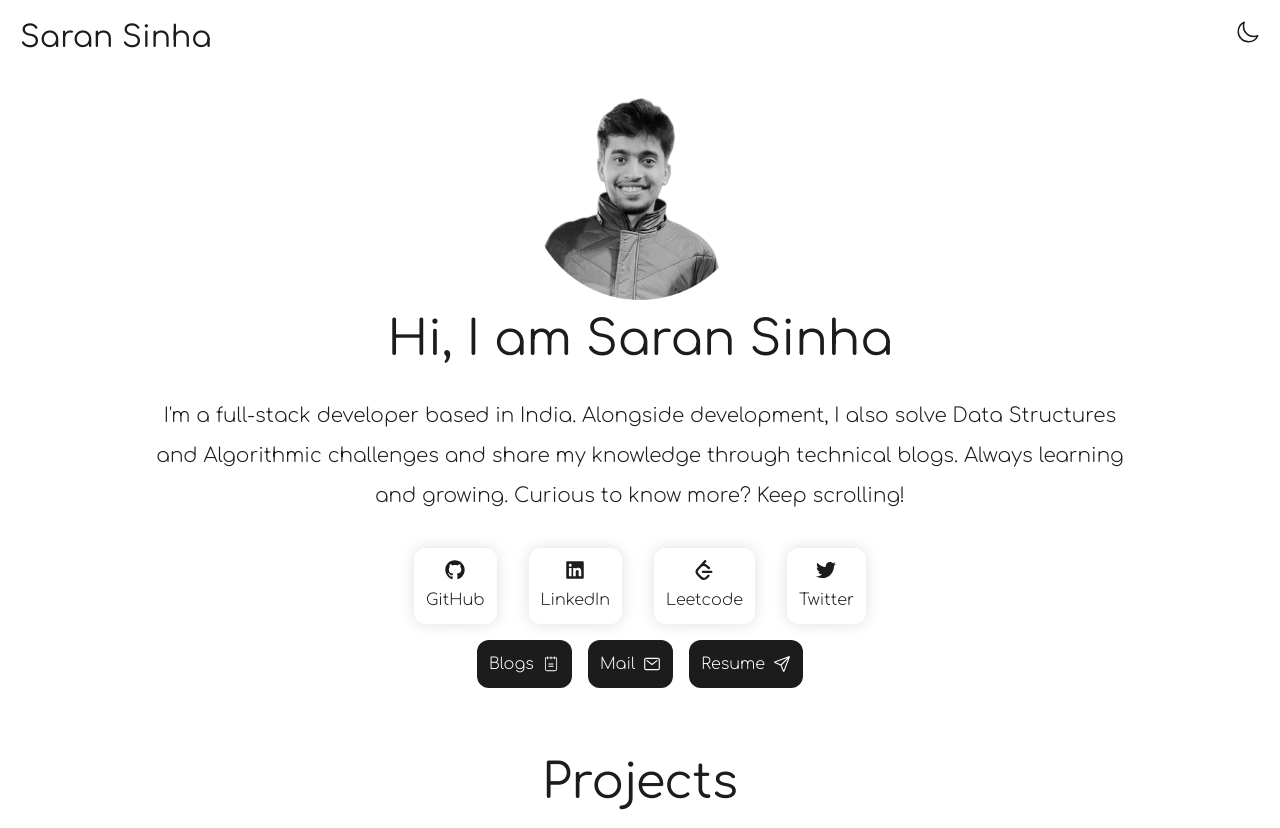
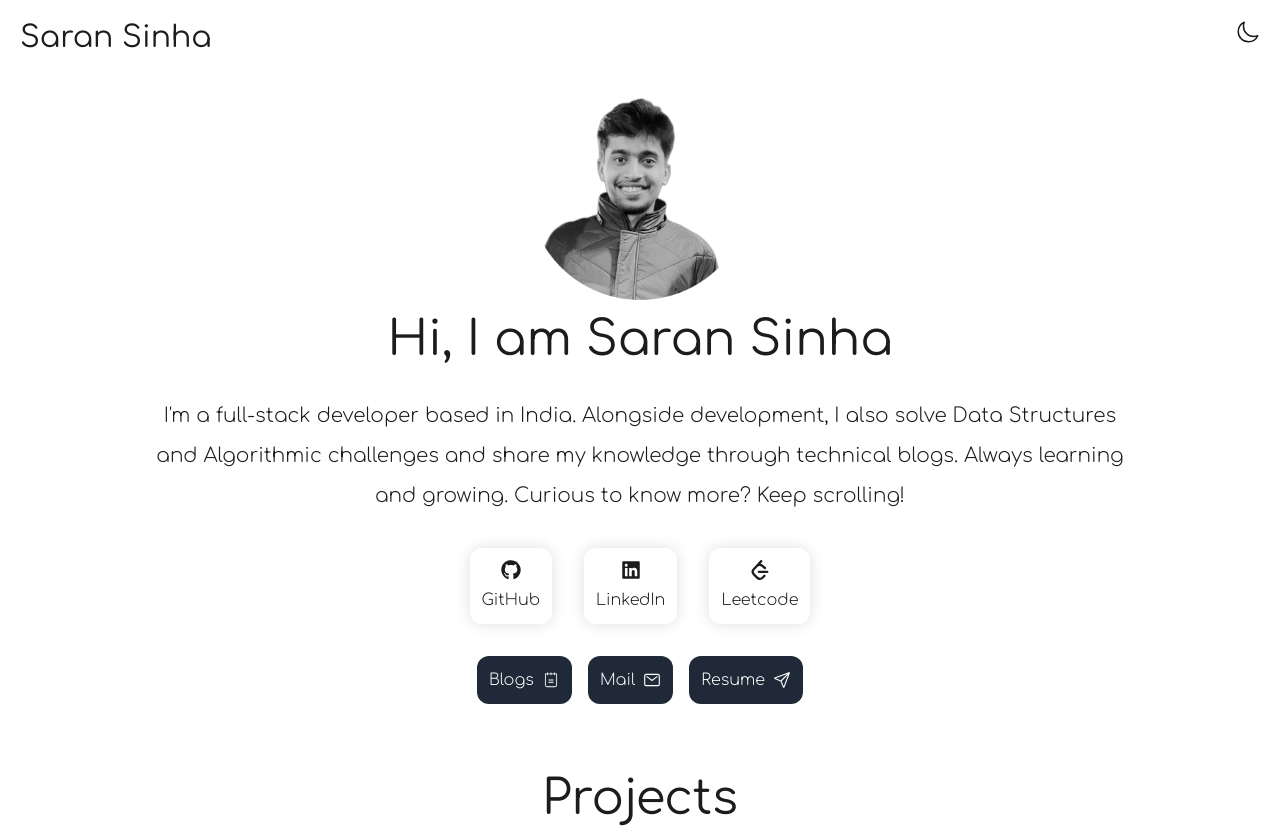
Before and after one commit to saran1522/portfolio, a React (Vite) app: page / in a window 1280 px wide. Shown: the top 828 px of the page. Built offline with nearby package versions, Linux system fonts and the light colour scheme.

Commit message:
minor changes

```diff
--- a/src/components/Contact.jsx
+++ b/src/components/Contact.jsx
@@ -24,7 +24,7 @@ function Contact() {
         ></textarea>
         <a
           href="#"
-          className="w-[80%] rounded-lg bg-gray-500 p-4 text-center text-white"
+          className="w-[80%] rounded-lg bg-primary-400 p-4 text-center text-white"
         >
           Send Message
         </a>
--- a/src/components/Hero.jsx
+++ b/src/components/Hero.jsx
@@ -5,7 +5,9 @@ function Hero() {
   return (
     <div className="flex flex-col items-center justify-center gap-4 text-primary-600 dark:text-gray-300">
       <img src="/pfp4.png" className="h-56" alt="" />
-      <h3 className="text-center text-5xl font-normal">Hi, I am Saran Sinha</h3>
+      <h3 className="text-center text-4xl font-normal md:text-5xl">
+        Hi, I am Saran Sinha
+      </h3>
       <p className="p-4 text-center font-light leading-10 lg:w-[80%] lg:text-xl lg:leading-10">
         I'm a full-stack developer based in India. Alongside development, I also
         solve Data Structures and Algorithmic challenges and share my knowledge
--- a/src/components/Skills.jsx
+++ b/src/components/Skills.jsx
@@ -9,7 +9,7 @@ function Skills() {
       </h3>
       <div className="flex flex-wrap justify-center gap-4 p-4 md:gap-10 md:p-10 lg:w-[80%]">
         {skillsData.map((skill) => (
-          <div className="flex flex-col items-center justify-center rounded-xl border border-gray-300 p-4 text-gray-700 dark:border-gray-600 dark:text-gray-400">
+          <div className="flex flex-col items-center justify-center gap-3 rounded-xl border border-gray-300 p-2 text-gray-700 dark:border-gray-600 dark:text-gray-400">
             <span>{<skill.icon size={24} />}</span>
             <span>{skill.name}</span>
           </div>
--- a/src/components/SocialButton.jsx
+++ b/src/components/SocialButton.jsx
@@ -4,7 +4,7 @@ function SocialButton({ name, icon: Icon, url }) {
   return (
     <a
       href={url}
-      className="mt-6 flex items-center gap-2 rounded-xl bg-primary-600 p-3 font-light text-white md:mt-0 lg:mt-0 dark:border dark:border-gray-500 dark:bg-transparent dark:text-gray-300"
+      className="mt-6 flex items-center gap-2 rounded-xl bg-gray-800 p-3 font-light text-white md:mt-0 lg:mt-0 dark:border dark:border-gray-500 dark:bg-transparent dark:text-gray-300"
       target="_blank"
     >
       {name}
--- a/src/components/Socials.jsx
+++ b/src/components/Socials.jsx
@@ -13,7 +13,7 @@ function Socials() {
             <a
               href={social.url}
               key={social.icon}
-              className="dark:bg-primary-400 flex cursor-pointer flex-col items-center justify-center gap-2 rounded-xl p-3 font-light text-primary-600 shadow-[0_0_15px_rgba(0,0,0,0.130)] dark:text-gray-300"
+              className="flex cursor-pointer flex-col items-center justify-center gap-2 rounded-xl p-3 font-light text-primary-600 shadow-[0_0_15px_rgba(0,0,0,0.130)] dark:bg-primary-400 dark:text-gray-300"
               target="_blank"
             >
               <span className="lg:text-xl">
@@ -24,7 +24,7 @@ function Socials() {
           );
         })}
       </div>
-      <div className="flex gap-4">
+      <div className="flex gap-4 md:mt-4">
         <SocialButton
           name="Blogs"
           icon={PiNotepadLight}
--- a/src/utils/socialsData.js
+++ b/src/utils/socialsData.js
@@ -18,11 +18,11 @@ export const socialsData = [
     name: "Leetcode",
     url: "https://leetcode.com/saran1522",
   },
-  {
-    icon: FaTwitter,
-    name: "Twitter",
-    url: "https://twitter.com/tweetsarann",
-  },
+  // {
+  //   icon: FaTwitter,
+  //   name: "Twitter",
+  //   url: "https://twitter.com/tweetsarann",
+  // },
   // {
   //   icon: CgNotes,
   //   name: "My Blogs",
```
